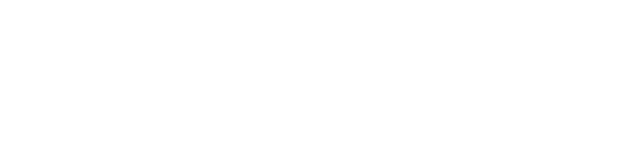
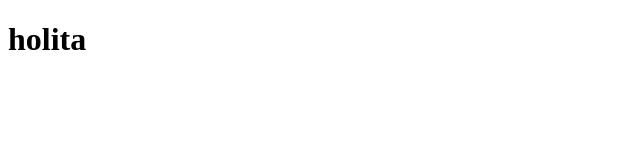
Before and after one commit to AlmuDiazMadramany/control-versiones-promo-b, a plain HTML site: page index.html in a window 1280 px wide. Shown: the whole page, without its empty margins (0-640 px from the left). Drawn offline with Linux system fonts and the light colour scheme.

Commit message:
Update index.html

```diff
--- a/index.html
+++ b/index.html
@@ -6,6 +6,6 @@
     <title>control de versiones</title>
 </head>
 <body>
-
+    <h1>holita</h1>
 </body>
 </html>
```
